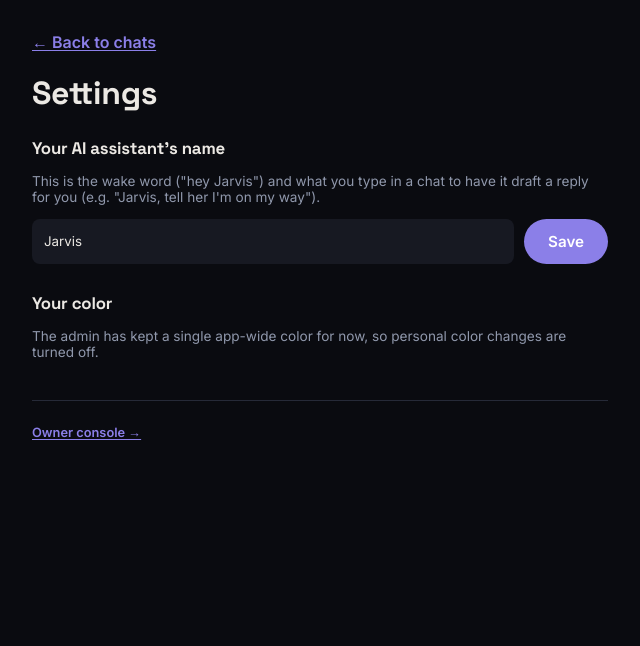
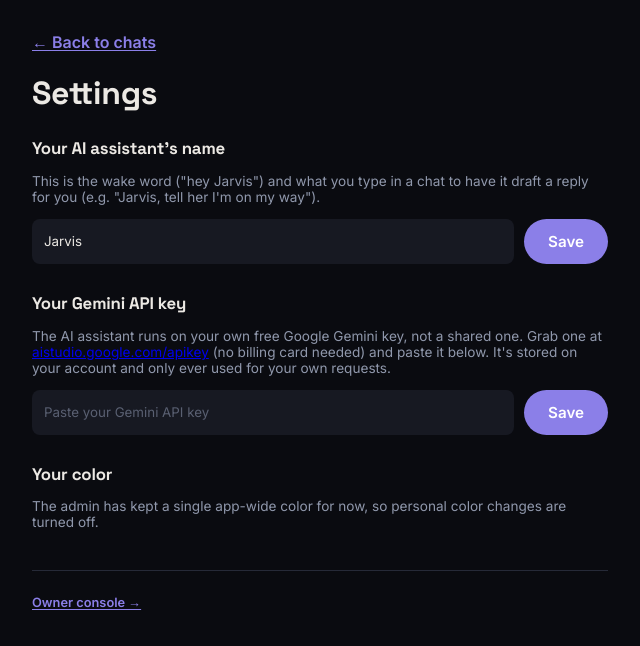
Before and after one commit to milesdaglas-svg/JRCHART, a React (Vite) app in the folder client/: page /settings in a window 1280 px wide. Shown: the top 646 px of the page, without its empty margins (0-640 px from the left). Built offline with nearby package versions, Linux system fonts and the light colour scheme; no server answers; sample sign-in values are in the browser's storage.

Commit message:
new upgrade

```diff
--- a/client/src/pages/Account.jsx
+++ b/client/src/pages/Account.jsx
@@ -17,6 +17,17 @@ export default function Account() {
     await loadProfile();
     setSaved(true);
     setTimeout(() => setSaved(false), 2000);
+  }
+
+  async function handleSaveGeminiKey(e) {
+    e.preventDefault();
+    await authedFetch("/api/users/me/gemini-key", {
+      method: "PUT",
+      body: JSON.stringify({ geminiApiKey: geminiKeyInput.trim() }),
+    });
+    await loadProfile();
+    setKeySaved(true);
+    setTimeout(() => setKeySaved(false), 2000);
   }
 
   return (
--- a/client/src/pages/Settings.jsx
+++ b/client/src/pages/Settings.jsx
@@ -8,6 +8,8 @@ export default function Settings() {
   const { profile, loadProfile, authedFetch } = useAuth();
   const [aiNameInput, setAiNameInput] = useState(profile?.aiName || "Jarvis");
   const [saved, setSaved] = useState(false);
+  const [geminiKeyInput, setGeminiKeyInput] = useState(profile?.geminiApiKey || "");
+  const [keySaved, setKeySaved] = useState(false);
 
   async function handlePick(e) {
     await setPersonalTheme(e.target.value);
@@ -24,6 +26,17 @@ export default function Settings() {
     await loadProfile();
     setSaved(true);
     setTimeout(() => setSaved(false), 2000);
+  }
+
+  async function handleSaveGeminiKey(e) {
+    e.preventDefault();
+    await authedFetch("/api/users/me/gemini-key", {
+      method: "PUT",
+      body: JSON.stringify({ geminiApiKey: geminiKeyInput.trim() }),
+    });
+    await loadProfile();
+    setKeySaved(true);
+    setTimeout(() => setKeySaved(false), 2000);
   }
 
   return (
@@ -44,6 +57,27 @@ export default function Settings() {
           style={{ padding: "10px 12px", borderRadius: 8, border: "1px solid var(--parchment-line)", flex: 1 }}
         />
         <button className="btn-accent" type="submit">{saved ? "Saved ✓" : "Save"}</button>
+      </form>
+
+      <h2 style={{ fontSize: "1.05rem", marginTop: 24 }}>Your Gemini API key</h2>
+      <p style={{ fontSize: "0.85rem", color: "var(--text-secondary)" }}>
+        The AI assistant runs on your own free Google Gemini key, not a shared
+        one. Grab one at{" "}
+        <a href="https://aistudio.google.com/apikey" target="_blank" rel="noreferrer">
+          aistudio.google.com/apikey
+        </a>{" "}
+        (no billing card needed) and paste it below. It's stored on your
+        account and only ever used for your own requests.
+      </p>
+      <form onSubmit={handleSaveGeminiKey} style={{ display: "flex", gap: 10, marginBottom: 28 }}>
+        <input
+          type="password"
+          value={geminiKeyInput}
+          onChange={(e) => setGeminiKeyInput(e.target.value)}
+          placeholder="Paste your Gemini API key"
+          style={{ padding: "10px 12px", borderRadius: 8, border: "1px solid var(--parchment-line)", flex: 1 }}
+        />
+        <button className="btn-accent" type="submit">{keySaved ? "Saved ✓" : "Save"}</button>
       </form>
 
       <h2 style={{ fontSize: "1.05rem", marginTop: 24 }}>Your color</h2>
```
Also changed, not shown: 2 other files (tests, documents, lock files or other folders).
